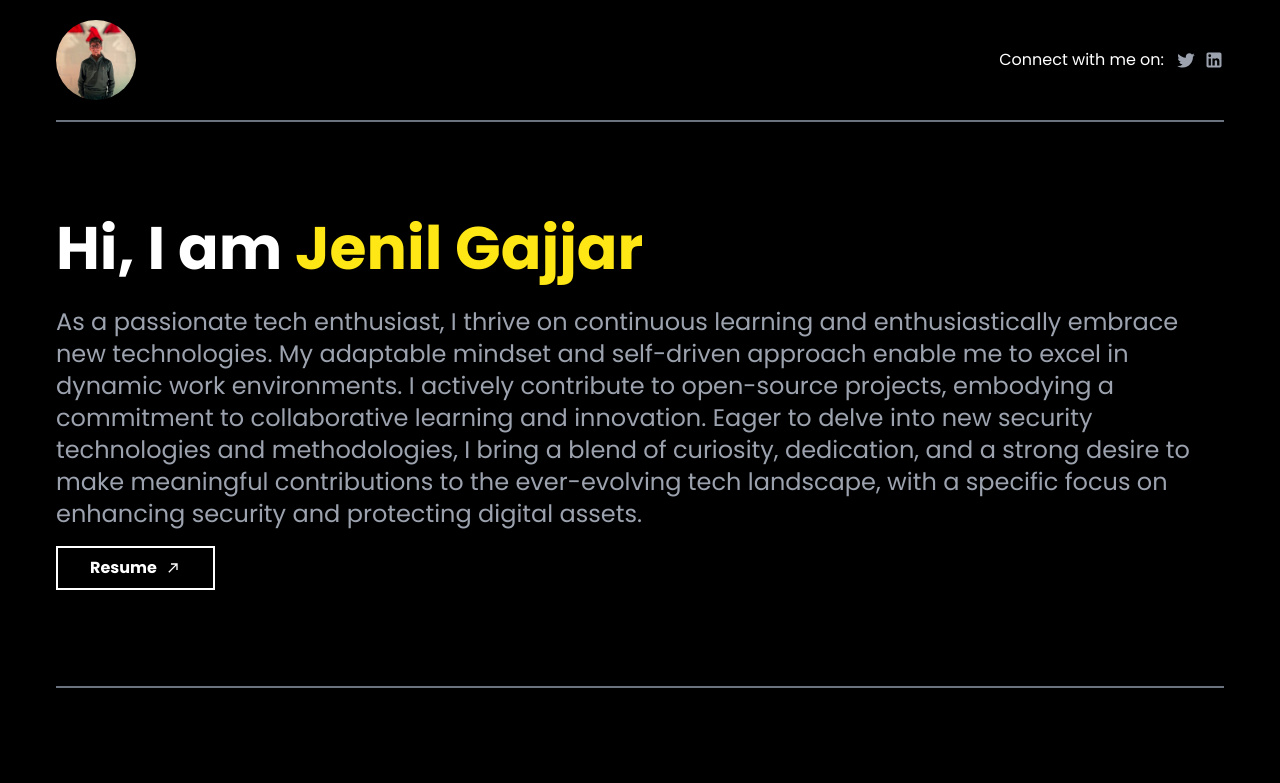
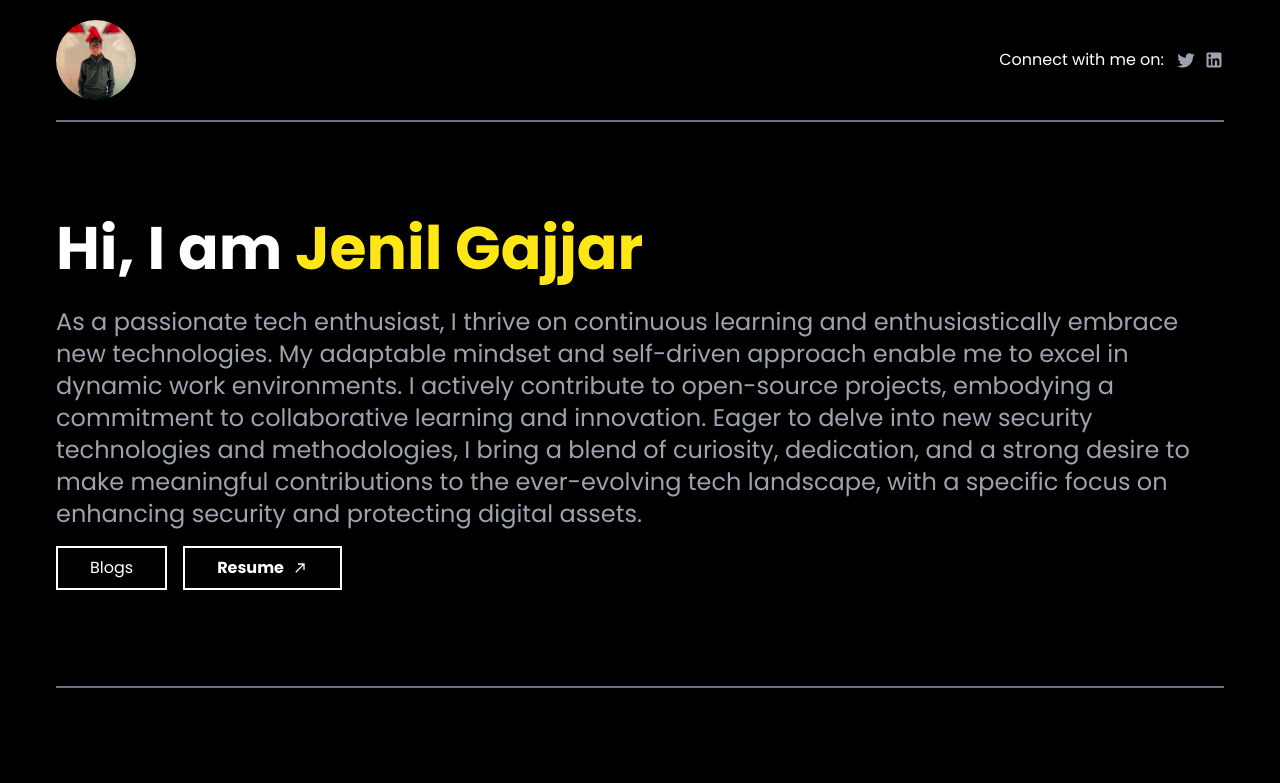
Before and after one commit to JenilGajjar20/Portfolio, a Vue app: page / in a window 1280 px wide. Shown: the top 783 px of the page. Built offline with nearby package versions, Linux system fonts and the light colour scheme.

Commit message:
blog button added

```diff
--- a/src/components/Hero.vue
+++ b/src/components/Hero.vue
@@ -17,12 +17,20 @@
           </p>
         </div>
 
+        <div class="flex items-center gap-4">
+          <RouterLink
+            to="/blogs"
+            class="border-2 border-white px-8 py-2 hover:border-bright_yellow hover:text-bright_yellow"
+          >
+            Blogs
+          </RouterLink>
           <!-- Primary Resume Button -->
           <ButtonDefault
             text="Resume"
             class="button--outline"
             @click="openResume"
           />
+        </div>
       </div>
     </div>
   </div>
```
Lines whose indentation alone changed are shown as unchanged.
